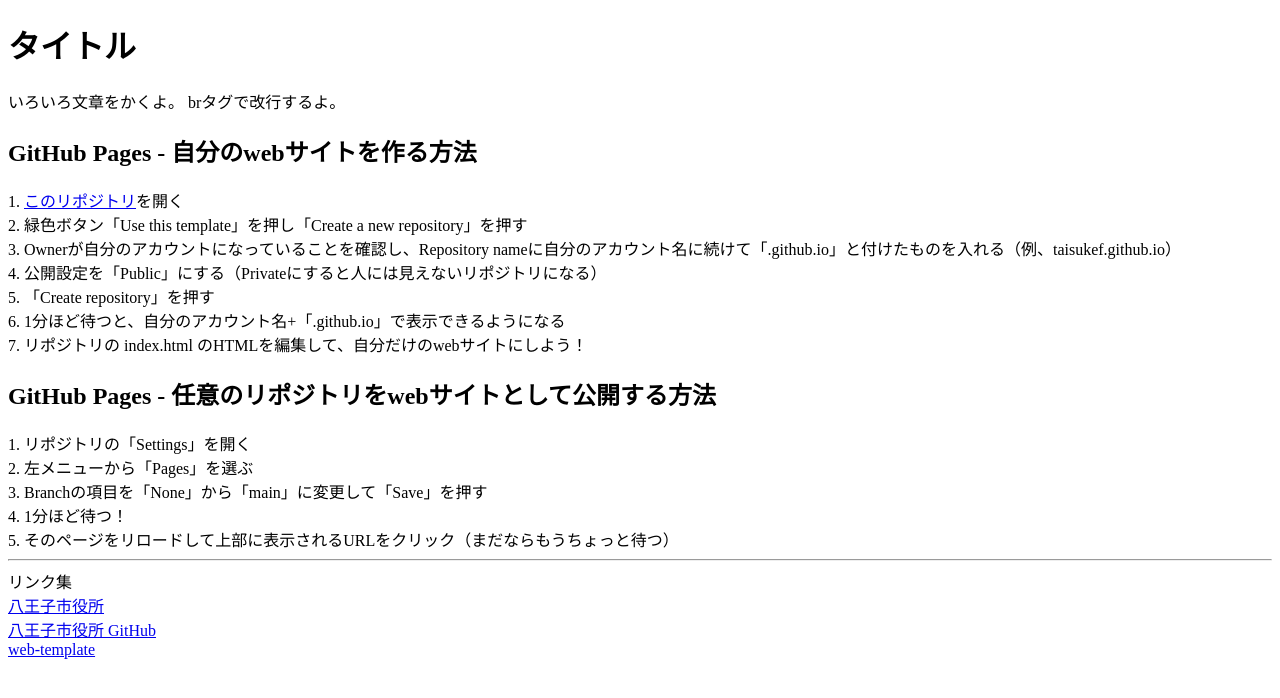
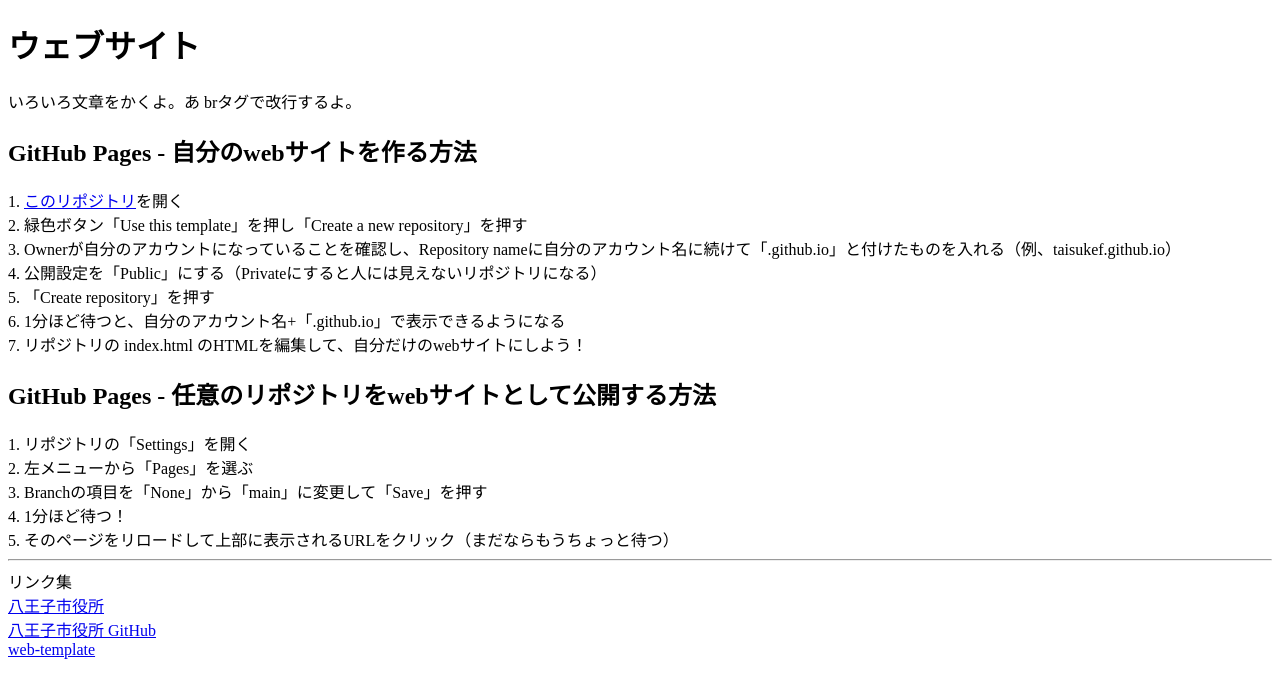
Before and after one commit to Lisa-World/Lisa-World.github.io, a plain HTML site: page index.html in a window 1280 px wide. Drawn offline with Linux system fonts and the light colour scheme.

Commit message:
Update index.html

```diff
--- a/index.html
+++ b/index.html
@@ -1,9 +1,9 @@
 <!DOCTYPE html><html lang="ja"><head><meta charset="utf-8"><meta name="viewport" content="width=device-width"><link rel="icon" href="data:">
-<title>タイトル</title>
+<title>ウェブサイト</title>
 </head><body>
 
-<h1>タイトル</h1>
-いろいろ文章をかくよ。
+<h1>ウェブサイト</h1>
+いろいろ文章をかくよ。あ
 brタグで改行するよ。<br>
 
 <h2>GitHub Pages - 自分のwebサイトを作る方法</h2>
```
